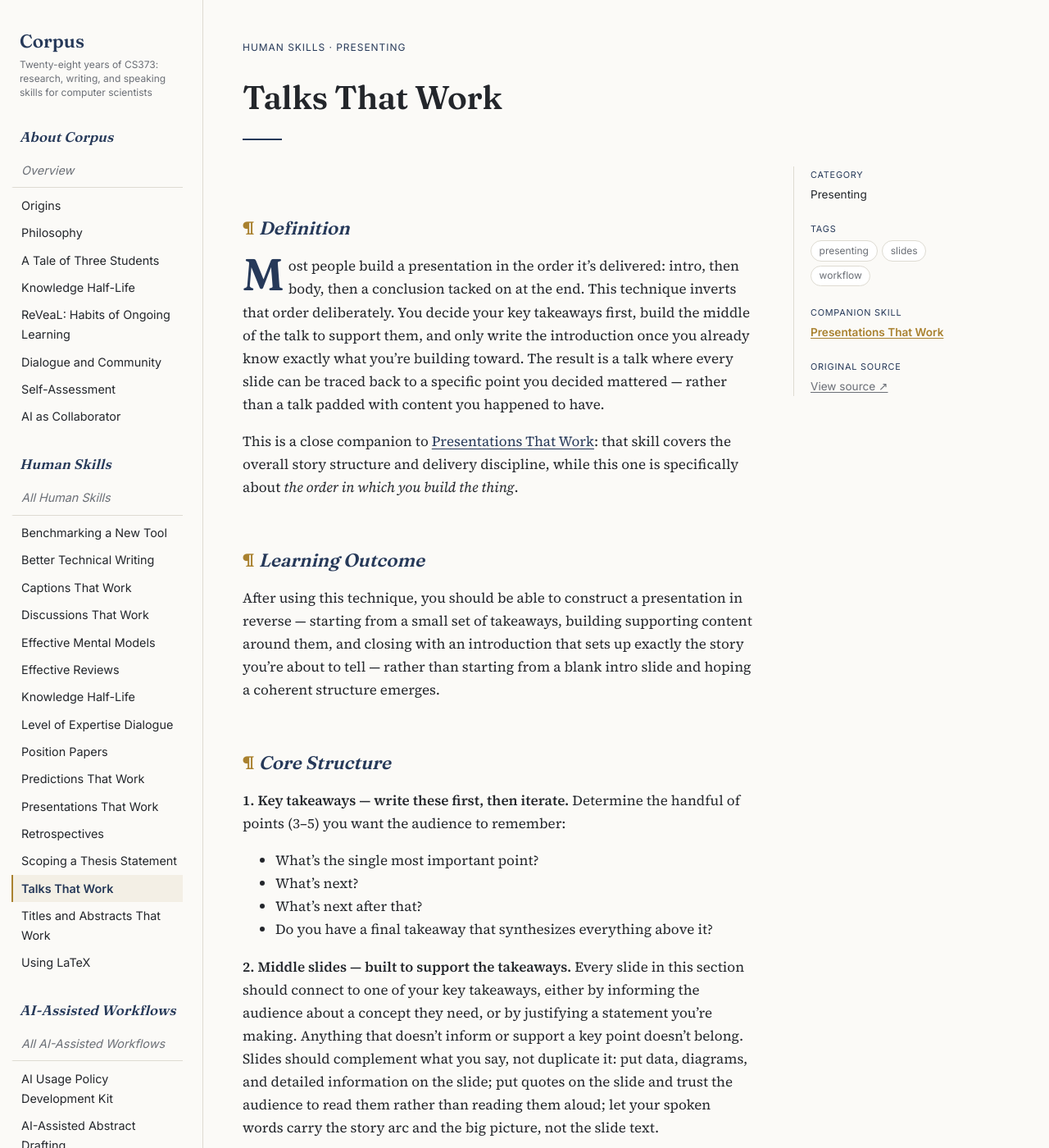
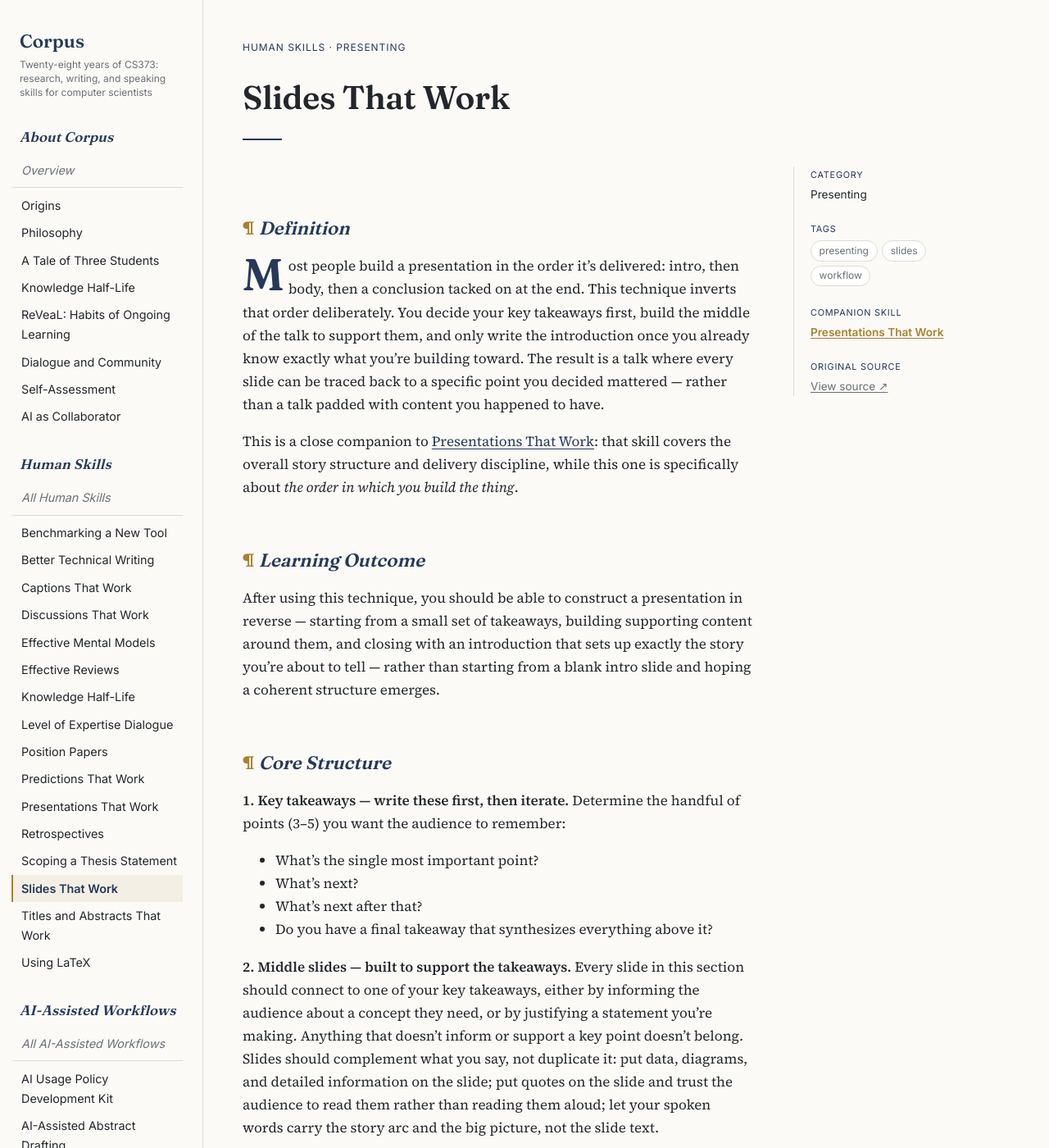
Before and after one commit to Collegeville/Corpus, a Jekyll site: the page built from _human_skills/slides-that-work.md, in a window 1280 px wide and 1400 px high. Shown: the whole window at 82% size. Built offline with Jekyll 4.4.1, drawn with Linux system fonts in a browser that asks for light colours.

Commit message:
Rename Talks to Slides That Work
Renames the Human Skills page from Talks That Work to Slides That Work and updates its front matter slug/title. Also refreshes README references to match the new page name.

```diff
--- a/_human_skills/talks-that-work.md
+++ b/_human_skills/slides-that-work.md
@@ -1,11 +1,11 @@
 ---
-title: Talks That Work
+title: Slides That Work
 category: Presenting
 tags: [presenting, slides, workflow]
 summary: Build a presentation backwards — key takeaways first, then the middle, then the intro last — so every slide earns its place.
 related_human_skill: presentations-that-work
 source: https://maherou.github.io/Teaching/files/CS373/TalksThatWork/
-slug: talks-that-work
+slug: slides-that-work
 ---
 
 ## Definition
```
Also changed, not shown: README.md, 2 other files.
